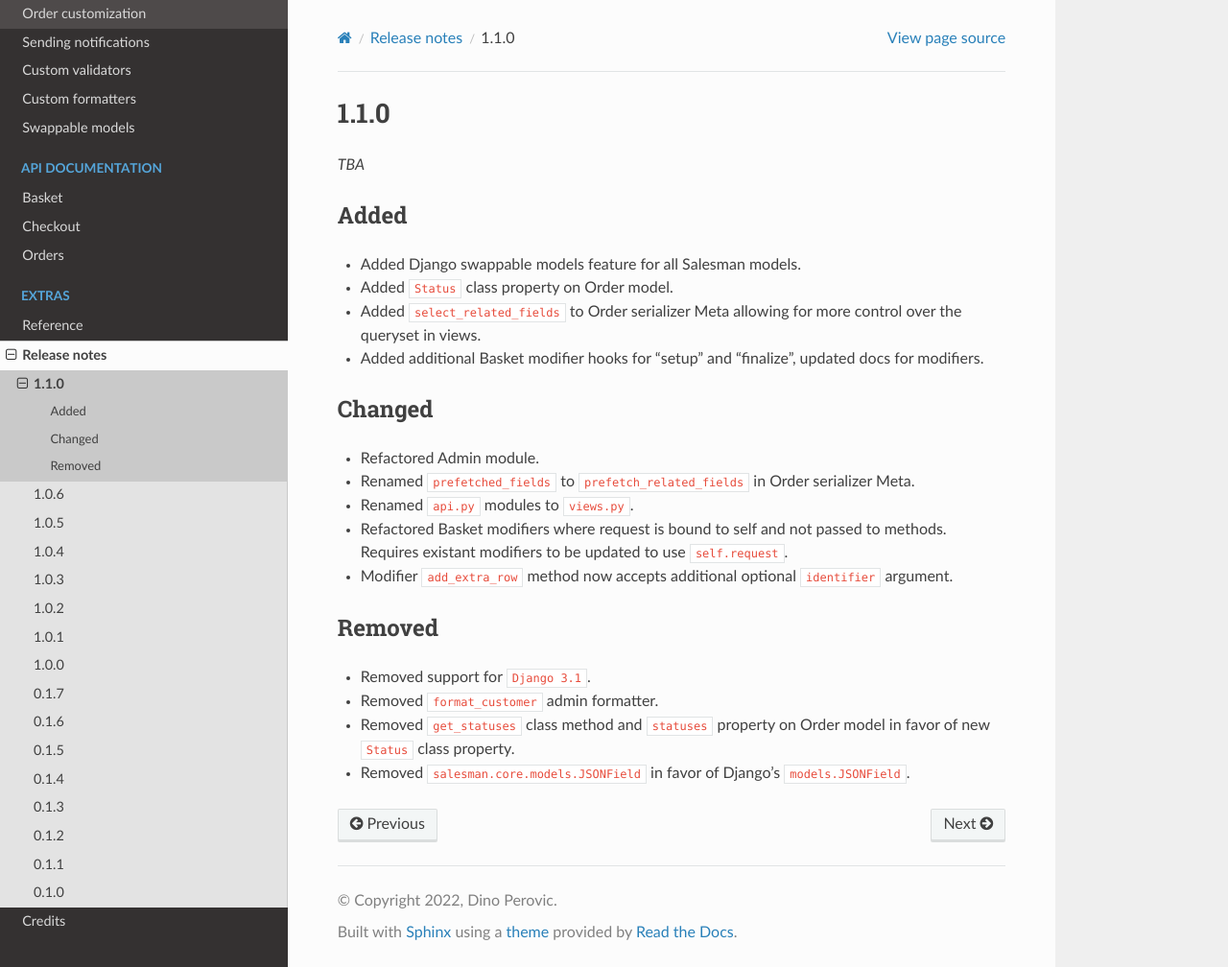
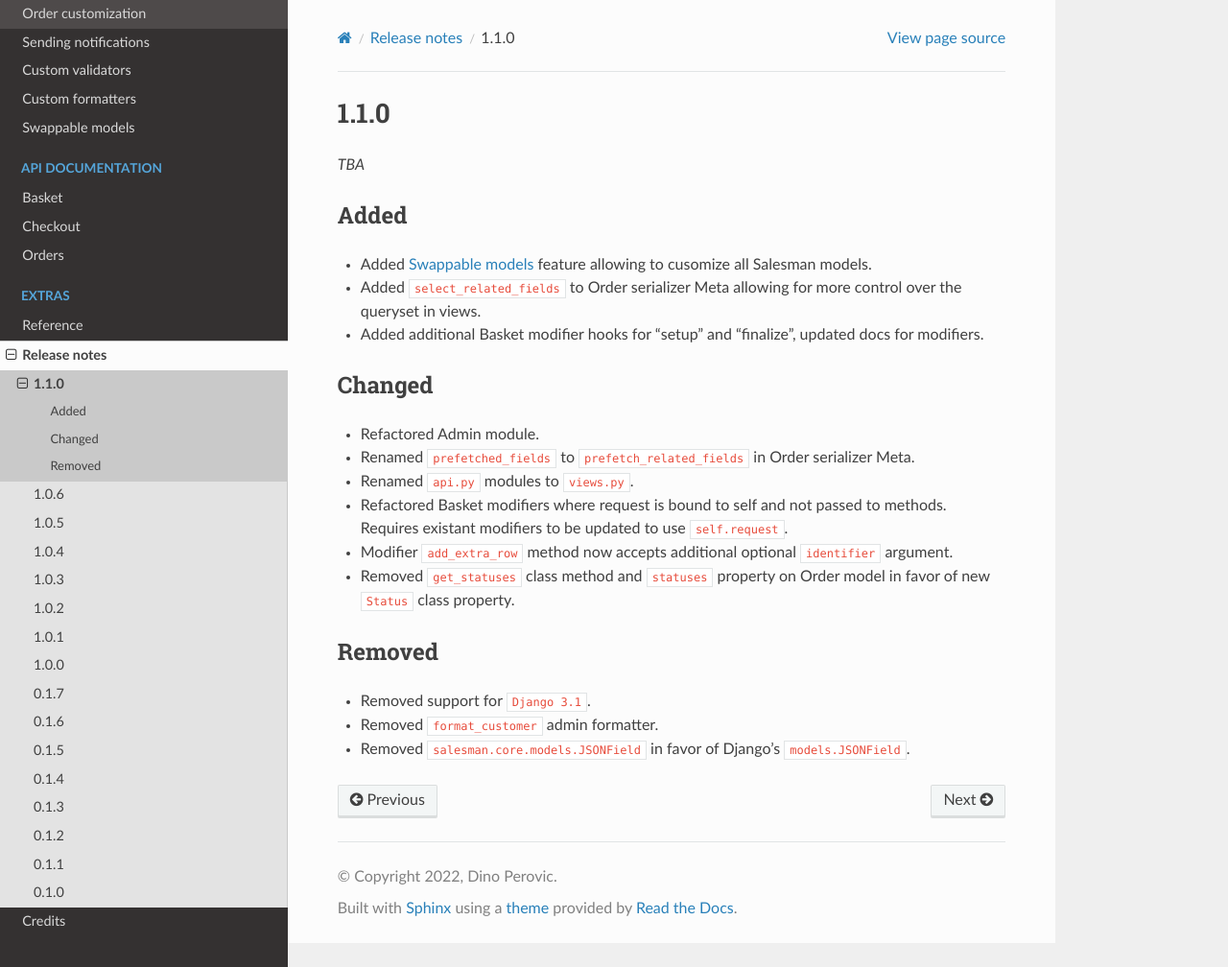
Before and after one commit to mykhailo27/django-salesman, a Sphinx documentation site: the page built from docs/releases/1.1.0.rst, in a window 1280 px wide and 1008 px high. Shown: the whole window at 96% size. Built offline with Sphinx 7.4.7 and the Read the Docs theme 2.0.0, drawn with Linux system fonts in a browser that asks for light colours.

Commit message:
Update docs

```diff
--- a/docs/releases/1.1.0.rst
+++ b/docs/releases/1.1.0.rst
@@ -7,8 +7,7 @@
 Added
 -----
 
-- Added Django swappable models feature for all Salesman models.
-- Added ``Status`` class property on Order model.
+- Added :ref:`swappable_models` feature allowing to cusomize all Salesman models.
 - Added ``select_related_fields`` to Order serializer Meta allowing for more control over the queryset in views.
 - Added additional Basket modifier hooks for "setup" and "finalize", updated docs for modifiers.
 
@@ -20,11 +19,11 @@ Changed
 - Renamed ``api.py`` modules to ``views.py``.
 - Refactored Basket modifiers where request is bound to self and not passed to methods. Requires existant modifiers to be updated to use ``self.request``.
 - Modifier ``add_extra_row`` method now accepts additional optional ``identifier`` argument.
+- Removed ``get_statuses`` class method and ``statuses`` property on Order model in favor of new ``Status`` class property.
 
 Removed
 -------
 
 - Removed support for ``Django 3.1``.
 - Removed ``format_customer`` admin formatter.
-- Removed ``get_statuses`` class method and ``statuses`` property on Order model in favor of new ``Status`` class property.
 - Removed ``salesman.core.models.JSONField`` in favor of Django's ``models.JSONField``.
```
